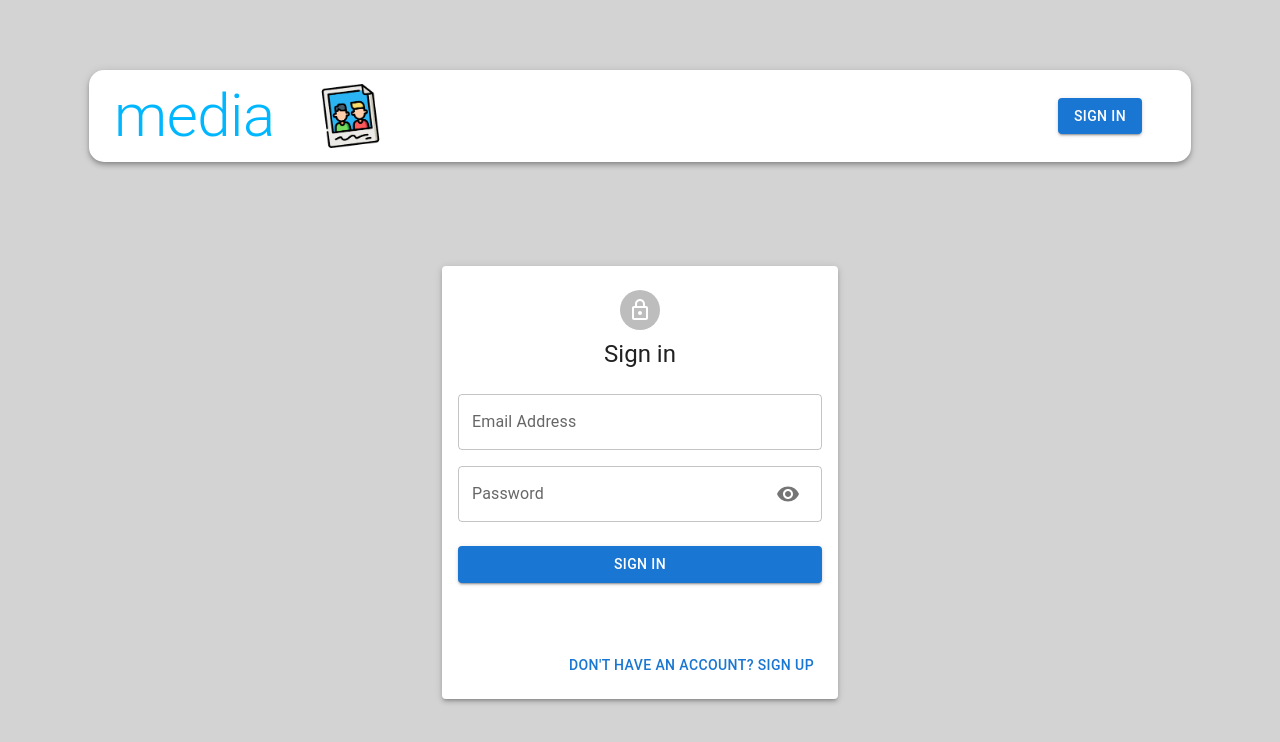
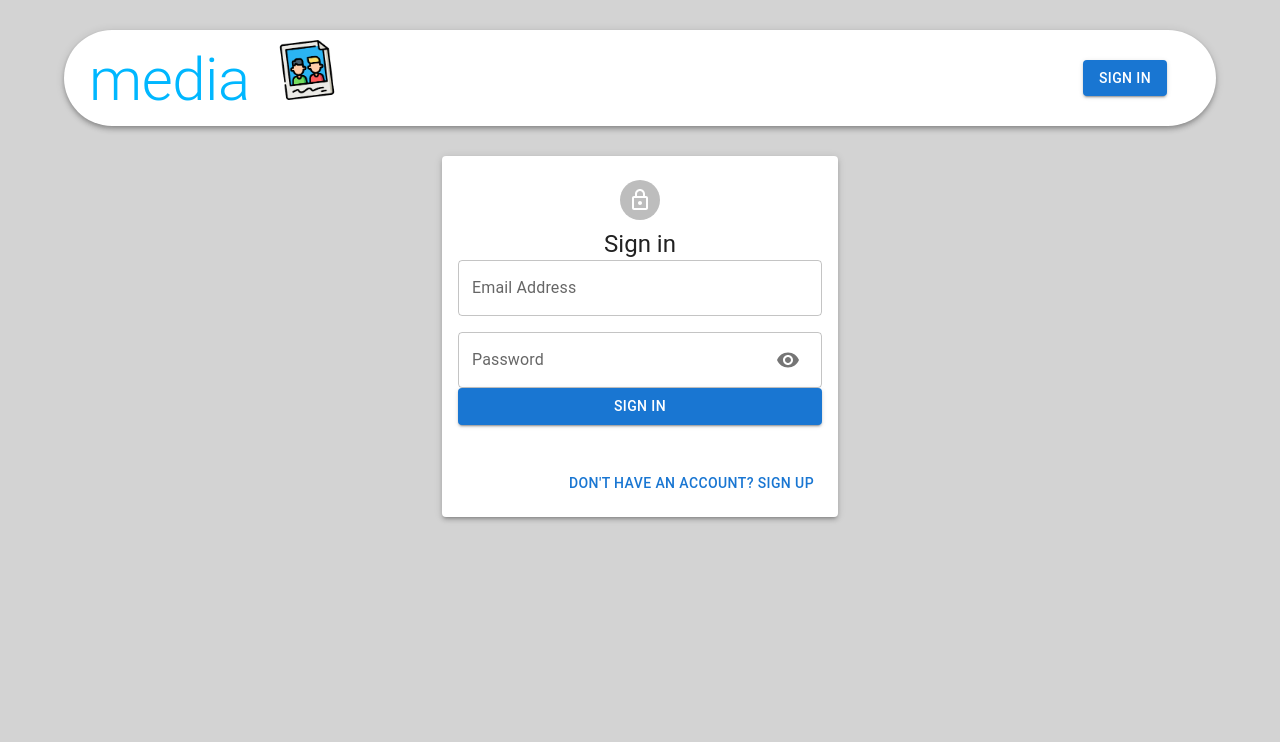
Before and after one commit to olaoyetijani/media-frontend, a React (Vite) app: page /auth in a window 1280 px wide. Shown: the top 742 px of the page. Built offline with nearby package versions, Linux system fonts and the light colour scheme; no server answers.

Commit message:
dependecies

```diff
--- a/package.json
+++ b/package.json
@@ -16,13 +16,15 @@
     "preview": "vite preview"
   },
   "dependencies": {
+    "@emotion/react": "^11.11.3",
+    "@emotion/styled": "^11.11.0",
     "@mui/icons-material": "^5.15.3",
     "@mui/material": "^5.15.3",
     "@mui/styles": "^5.15.3",
+    "@mui/system": "^5.15.3",
     "@react-oauth/google": "^0.12.1",
     "axios": "^1.6.4",
     "core-js": "^3.35.0",
-    "dotenv": "^16.3.1",
     "jwt-decode": "^4.0.0",
     "moment": "^2.30.1",
     "node-fetch": "^3.3.2",
--- a/src/components/Auth/Auth.jsx
+++ b/src/components/Auth/Auth.jsx
@@ -7,7 +7,6 @@ import {
   Container,
 } from "@mui/material";
 import LockOutlinedIcon from "@mui/icons-material/LockOutlined";
-import makeStyles from "./styles";
 import Input from "./Input";
 import { useState } from "react";
 import { GoogleLogin } from "@react-oauth/google";
@@ -35,8 +34,6 @@ const Auth = () => {
   const dispatch = useDispatch();
 
   const navigate = useNavigate();
-
-  const classes = makeStyles();
 
   const handleSubmit = (e) => {
     e.preventDefault();
@@ -77,14 +74,23 @@ const Auth = () => {
   return (
     <ThemeProvider theme={theme}>
       <Container component="main" maxWidth="xs">
-        <Paper className={classes.paper} elevation={3}>
-          <Avatar className={classes.avatar}>
+        <Paper
+          sx={{
+            marginTop: 3,
+            display: "flex",
+            flexDirection: "column",
+            alignItems: "center",
+            padding: 2,
+          }}
+          elevation={3}
+        >
+          <Avatar sx={{ margin: 1, background: "secondary.main" }}>
             <LockOutlinedIcon />
           </Avatar>
           <Typography variant="h5">
             {isSignup ? "Sign Up" : "Sign in"}
           </Typography>
-          <form className={classes.form} onSubmit={handleSubmit}>
+          <form sx={{ width: "100%", marginTop: 3 }} onSubmit={handleSubmit}>
             <Grid container spacing={2}>
               {isSignup && (
                 <>
@@ -130,8 +136,7 @@ const Auth = () => {
               fullWidth
               variant="contained"
               color="primary"
-              sx={{ marginTop: 3, marginBottom: 3 }}
-              className={classes.submit}
+              sx={{ margin: "3, 0, 2" }}
             >
               {isSignup ? "Sign up" : "Sign In"}
             </Button>
@@ -142,6 +147,7 @@ const Auth = () => {
               onError={() => {
                 console.log("Error");
               }}
+              sx={{ marginBottom: 2 }}
             />
             <Grid container justifyContent="flex-end">
               <Grid item>
--- a/src/components/Auth/Input.jsx
+++ b/src/components/Auth/Input.jsx
@@ -1,5 +1,4 @@
 /* eslint-disable react/prop-types */
-//import { TextField, Grid, InputAdornment, IconButton } from "@mui/core";
 import TextField from "@mui/material/TextField";
 import Grid from "@mui/material/Grid";
 import InputAdornment from "@mui/material/InputAdornment";
--- a/src/components/Form/Form.jsx
+++ b/src/components/Form/Form.jsx
@@ -1,12 +1,9 @@
 /* eslint-disable react/prop-types */
 import { useEffect, useState } from "react";
-import makeStyles from "./styles";
 import { TextField, Button, Typography, Paper } from "@mui/material";
-//import TextField from '@mui/core/TextField'
 import { useDispatch, useSelector } from "react-redux";
 import { createPost, updatePost } from "../../actions/posts";
 import { useNavigate } from "react-router-dom";
-//import { createNewPost } from "../../reducers/postsReducer";
 import FileBase from "react-file-base64";
 
 // Get the current ID
@@ -19,7 +16,6 @@ const Form = ({ currentId, setCurrentId }) => {
     selectedFile: "",
   });
 
-  const classes = makeStyles();
   const dispatch = useDispatch();
   const navigate = useNavigate();
 
@@ -61,7 +57,7 @@ const Form = ({ currentId, setCurrentId }) => {
 
   if (!user?.result.name) {
     return (
-      <Paper className={classes.paper}>
+      <Paper sx={{ padding: 2 }}>
         <Typography variant="h6" align="center">
           Please sign in to create your own memories and like other's memories
         </Typography>
@@ -70,11 +66,16 @@ const Form = ({ currentId, setCurrentId }) => {
   }
 
   return (
-    <Paper className={classes.paper}>
+    <Paper sx={{ padding: 2 }}>
       <form
+        xs={{
+          margin: 1,
+          display: "flex",
+          flexWrap: "wrap",
+          justifyContent: "center",
+        }}
         autoComplete="off"
         noValidate
-        className={`${classes.root} ${classes.form}`}
         onSubmit={handleSubmit}
         encType="multipart/form-data"
       >
@@ -110,7 +111,7 @@ const Form = ({ currentId, setCurrentId }) => {
           }
         />
 
-        <div className={classes.fileInput}>
+        <div sx={{ width: "97%", margin: "10px 0" }}>
           <FileBase
             type="file"
             multiple={false}
@@ -121,7 +122,7 @@ const Form = ({ currentId, setCurrentId }) => {
         </div>
 
         <Button
-          className={classes.buttonSubmit}
+          sx={{ marginBottom: 10 }}
           variant="contained"
           color="primary"
           size="large"
--- a/src/components/Home/Home.jsx
+++ b/src/components/Home/Home.jsx
@@ -23,7 +23,11 @@ const Home = () => {
           justifyContent="space-between"
           alignItems={"stretch"}
           spacing={3}
-          className={classes.mainContainer}
+          sx={{
+            flexDirection: {
+              sm: "column-reverse",
+            },
+          }}
         >
           <Grid item xs={12} sm={7}>
             <Posts setCurrentId={setCurrentId} />
--- a/src/components/Navbar/Navbar.jsx
+++ b/src/components/Navbar/Navbar.jsx
@@ -7,8 +7,6 @@ import { Avatar } from "@mui/material";
 import useMediaQuery from "@mui/material/useMediaQuery";
 
 import { List, ListItem, Collapse } from "@mui/material";
-
-import makeStyles from "./styles";
 import recollections from "../../assets/recollections.png";
 import { Link, useLocation, useNavigate } from "react-router-dom";
 import { useEffect, useState } from "react";
@@ -16,7 +14,6 @@ import { useDispatch } from "react-redux";
 import { jwtDecode } from "jwt-decode";
 
 const Navbar = () => {
-  const classes = makeStyles();
   const dispatch = useDispatch();
   const navigate = useNavigate();
   const location = useLocation();
@@ -55,9 +52,29 @@ const Navbar = () => {
   //className={classes.appBar}
 
   return (
-    <div className={classes.appBar} position="static" color="inherit">
+    <div
+      sx={{
+        borderRadius: 15,
+        margin: "30px 0",
+        justifyContent: "space-between",
+        alignItems: "center",
+        padding: "10px 25px",
+      }}
+      position="static"
+      color="inherit"
+    >
       {small && (
-        <AppBar className={classes.appBar} position="static" color="inherit">
+        <AppBar
+          sx={{
+            borderRadius: 15,
+            margin: "30px 0",
+            justifyContent: "space-between",
+            alignItems: "center",
+            padding: "10px 25px",
+          }}
+          position="static"
+          color="inherit"
+        >
           <List>
             <ListItem>
               <Button onClick={handleClick}>
@@ -66,14 +83,14 @@ const Navbar = () => {
               <Typography
                 component={Link}
                 to="/"
-                className={classes.heading}
+                sx={{ color: "rgba(0, 183, 255, 1)", textDecoration: "none" }}
                 variant="h6"
                 align="center"
               >
                 media
               </Typography>
               <img
-                className={classes.image}
+                sx={{ marginLeft: "15px", width: "25%", height: "25%" }}
                 src={recollections}
                 alt="recollections"
                 height="60"
@@ -87,7 +104,10 @@ const Navbar = () => {
                     <List component="div" disablePadding>
                       <ListItem>
                         <Avatar
-                          className={classes.purple}
+                          sx={{
+                            color: "primary.main",
+                            background: "primary.main",
+                          }}
                           alt={user.result.name}
                           src={user.result.picture}
                         >
@@ -96,7 +116,7 @@ const Navbar = () => {
                       </ListItem>
                       <ListItem>
                         <Typography
-                          className={classes.userName}
+                          sx={{ display: "flex", alignItems: "center" }}
                           variant="h6"
                           sm="hidden"
                         >
@@ -106,7 +126,6 @@ const Navbar = () => {
                       <ListItem>
                         <Button
                           variant="contained"
-                          className={classes.logout}
                           color="secondary"
                           onClick={logout}
                         >
@@ -136,52 +155,61 @@ const Navbar = () => {
 
       {full && (
         <AppBar
-          sx={{ flexDirection: "row" }}
-          className={classes.appBar}
+          sx={{
+            flexDirection: "row",
+            borderRadius: 15,
+            margin: "30px 0",
+            justifyContent: "space-between",
+            alignItems: "center",
+            padding: "10px 25px",
+          }}
           position="static"
           color="inherit"
         >
-          <div className={classes.brandContainer}>
+          <div sx={{ display: "flex", alignItems: "center" }}>
             <Typography
               component={Link}
               to="/"
-              className={classes.heading}
+              sx={{ color: "rgba(0, 183, 255, 1)", textDecoration: "none" }}
               variant="h2"
               align="center"
             >
               media
             </Typography>
             <img
-              className={classes.image}
+              sx={{ marginLeft: "15px", width: "25%", height: "25%" }}
               src={recollections}
               alt="recollections"
               height="60"
               sm="hidden"
             />
           </div>
-          <Toolbar className={classes.toolbar}>
+          <Toolbar
+            sx={{ display: "flex", justifyContent: "flex-end", width: "400px" }}
+          >
             {user ? (
-              <div className={classes.profile}>
+              <div
+                sx={{
+                  display: "flex",
+                  justifyContent: "space-between",
+                  width: "400px",
+                }}
+              >
                 <Avatar
-                  className={classes.purple}
+                  sx={{ color: "primary.main", background: "primary.main" }}
                   alt={user.result.name}
                   src={user.result.picture}
                 >
                   {user.result.name.charAt(0)}
                 </Avatar>
                 <Typography
-                  className={classes.userName}
+                  sx={{ display: "flex", alignItems: "center" }}
                   variant="h6"
                   sm="hidden"
                 >
                   {user.result.name}
                 </Typography>
-                <Button
-                  variant="contained"
-                  className={classes.logout}
-                  color="secondary"
-                  onClick={logout}
-                >
+                <Button variant="contained" color="secondary" onClick={logout}>
                   logout
                 </Button>
               </div>
--- a/src/components/Posts/Post/Post.jsx
+++ b/src/components/Posts/Post/Post.jsx
@@ -1,5 +1,4 @@
 /* eslint-disable react/prop-types */
-import makeStyles from "./styles";
 import {
   Card,
   CardActions,
@@ -17,7 +16,6 @@ import { deletePost, likePost } from "../../../actions/posts";
 import ThumbUpAltOutlined from "@mui/icons-material/ThumbUpAltOutlined";
 
 const Post = ({ post, setCurrentId }) => {
-  const classes = makeStyles();
   const dispatch = useDispatch();
   const user = JSON.parse(localStorage.getItem("profile"));
 
@@ -50,22 +48,40 @@ const Post = ({ post, setCurrentId }) => {
   };
 
   return (
-    <Card className={classes.card}>
+    <Card
+      sx={{
+        display: "flex",
+        flexDirection: "column",
+        justifyContent: "space-between",
+        borderRadius: "15px",
+        height: "100%",
+        position: "relative",
+      }}
+    >
       <CardMedia
-        className={classes.media}
+        sx={{
+          height: 0,
+          paddingTop: "56.25%",
+          backgroundColor: "rgba(0, 0, 0, 0.5)",
+          backgroundBlendMode: "darken",
+        }}
         image={post.selectedFile}
         title={post.title}
         component="div"
       />
 
-      <div className={classes.overlay}>
+      <div
+        sx={{ position: "absolute", top: "20px", left: "20px", color: "white" }}
+      >
         <Typography variant="h6">{post.name}</Typography>
         <Typography variant="body2">
           {moment(post.createdAt).fromNow()}
         </Typography>
       </div>
 
-      <div className={classes.overlay2}>
+      <div
+        sx={{ position: "absolute", top: "20px", left: "20px", color: "white" }}
+      >
         {(user?.result?.googleId === post?.creator ||
           user?.result?._id === post?.creator) && (
           <Button
@@ -78,7 +94,7 @@ const Post = ({ post, setCurrentId }) => {
         )}
       </div>
 
-      <Typography className={classes.title} variant="h6" gutterBottom>
+      <Typography sx={{ padding: "0 16px" }} variant="h6" gutterBottom>
         {post.title}
       </Typography>
 
@@ -88,13 +104,25 @@ const Post = ({ post, setCurrentId }) => {
         </Typography>
       </CardContent>
 
-      <div className={classes.details}>
+      <div
+        sx={{
+          display: "flex",
+          justifyContent: "space-between",
+          margin: "20px",
+        }}
+      >
         <Typography variant="body2" color="textSecondary">
           {post.tags.map((tag) => `#${tag} `)}
         </Typography>
       </div>
 
-      <CardActions className={classes.cardActions}>
+      <CardActions
+        sx={{
+          padding: "0, 16px, 8px, 16px",
+          display: "flex",
+          justifyContent: "space-betweens",
+        }}
+      >
         <Button
           size="small"
           color="primary"
--- a/src/components/Posts/Posts.jsx
+++ b/src/components/Posts/Posts.jsx
@@ -2,17 +2,14 @@
 import { useSelector } from "react-redux";
 import { Grid, CircularProgress } from "@mui/material";
 import Post from "./Post/Post";
-import makeStyles from "./styles";
 
 const Posts = ({ setCurrentId }) => {
   const posts = useSelector((state) => state.posts);
-  const classes = makeStyles();
 
   return !posts.length ? (
     <CircularProgress />
   ) : (
     <Grid
-      className={classes.container}
       container
       alignItems="stretch"
       spacing={3}
--- a/src/main.jsx
+++ b/src/main.jsx
@@ -2,7 +2,6 @@ import React from "react";
 import ReactDOM from "react-dom/client";
 import App from "./App.jsx";
 import "./index.css";
-import "dotenv/config";
 import { BrowserRouter as Router } from "react-router-dom";
 import { Provider } from "react-redux";
 import { createStore, applyMiddleware, compose } from "redux";
```
Also changed, not shown: 1 other file (tests, documents, lock files or other folders).
